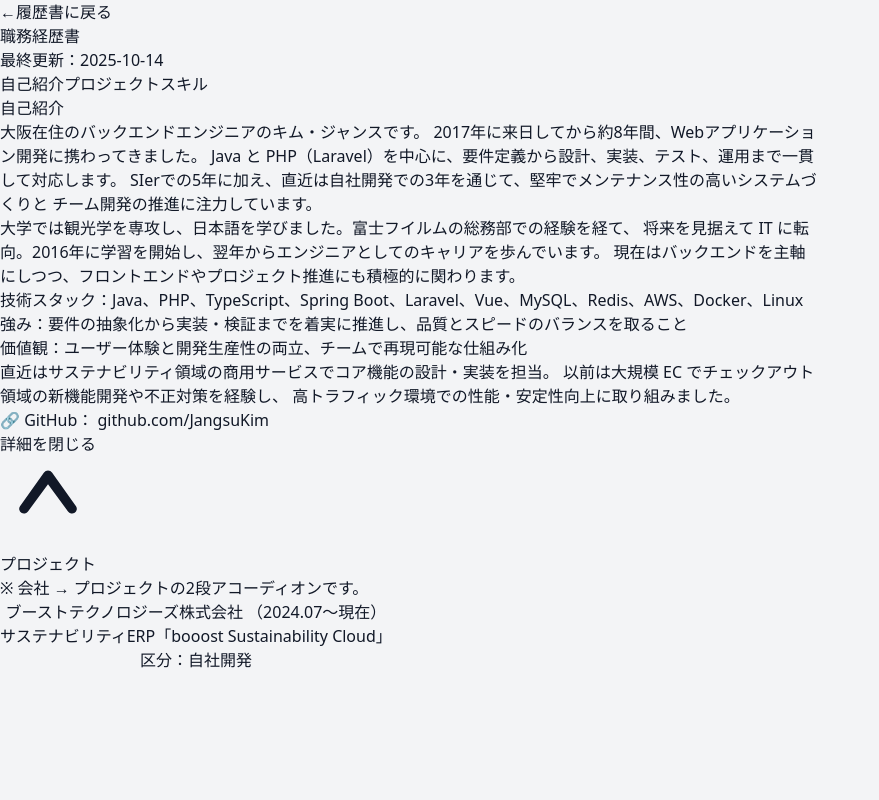
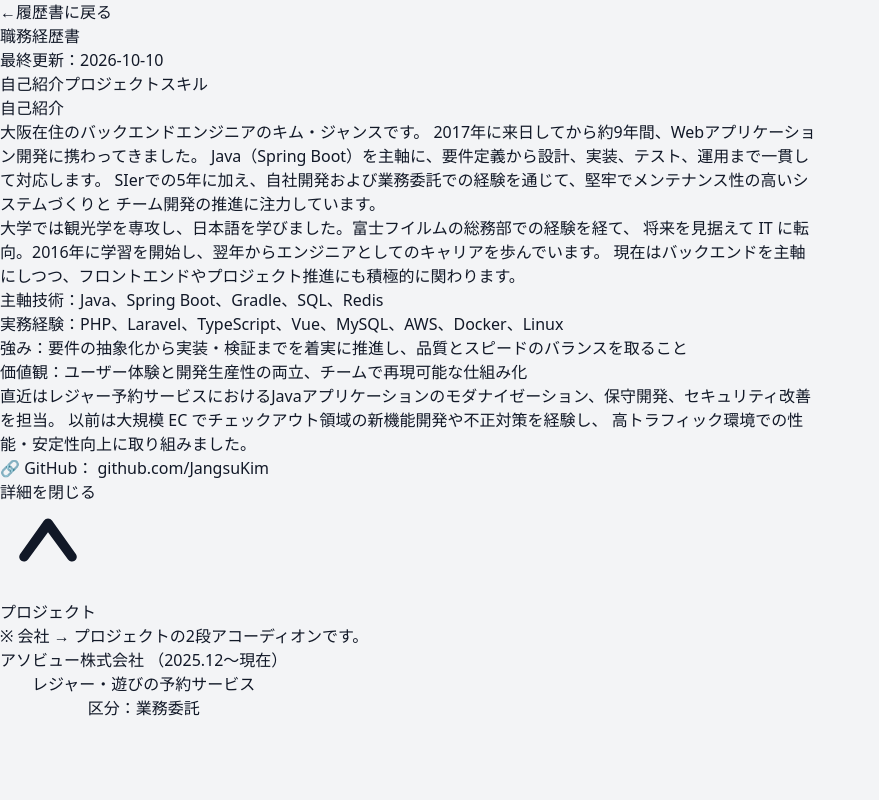
Before and after one commit to JangsuKim/resume, a Vue app in the folder site/: page /career in a window 1280 px wide. Both pictures are taken after a click on the button "詳細を表示". Shown: the top 800 px of the page, without its empty margins (0-879 px from the left). Built offline with nearby package versions, Linux system fonts and the light colour scheme.

Commit message:
feat(career): add Asoview experience

```diff
--- a/site/src/data/career.ts
+++ b/site/src/data/career.ts
@@ -19,21 +19,28 @@ export type CareerCompany = {
   company: string
   period: string
   division?: string
-  roleType: '自社開発' | 'SIer'
+  roleType: '自社開発' | 'SIer' | '業務委託'
   business?: string
   projects: Project[]
 }
 
 export const careerCompanies: CareerCompany[] = [
   {
+    company: 'アソビュー株式会社', period: '2025.12〜現在', roleType: '業務委託', business: 'レジャー・遊びの予約サービス', projects: [
+      { name: 'Java／Gradleモダナイゼーション', period: '2026.01〜2026.04', overview: ['Java 8からJava 25へのアップグレードとビルド環境の更新', 'coupon、point、schedulerの主要パッケージを対象に対応'], phases: ['設計', '開発', 'テスト'], responsibilities: ['Version Catalogによる依存関係管理の標準化', '実装、リグレッションテスト、購買導線の統合テスト'], achievements: ['大きなバージョン差分を伴う改修を一貫して実施し、保守性を向上'], tech: { languages: ['Java', 'Gradle'], others: ['Version Catalog'] } },
+      { name: '顧客向けAsoviewサービスの開発・保守', period: '2026.05〜現在（セキュリティ支援期間を除く）', overview: ['一般顧客向けアプリケーションの保守開発・機能改善'], phases: ['設計', '開発', 'テスト', '運用'], responsibilities: ['SEO向けロケーションページの自動化', 'Google Action Center向けデータの最適化'] },
+      { name: 'パートナー向け予約・商品管理サービスのセキュリティ強化', period: '2026.06〜2026.09（断続的）', overview: ['セキュリティインシデント対応と継続的な脆弱性改善'], phases: ['調査', '設計', '開発', 'テスト', '運用'], responsibilities: ['長期未ログインアカウントの休眠化', '内部APIへのアクセス制御強化', '機密情報管理の改善とXSS対策'], achievements: ['再発防止と継続的なリスク低減を意識した改善を推進'] }
+    ]
+  },
+  {
     company: 'ブーストテクノロジーズ株式会社',
-    period: '2024.07〜現在',
+    period: '2024.07〜2025.12',
     roleType: '自社開発',
     business: 'サステナビリティERP「booost Sustainability Cloud」',
     projects: [
       {
         name: 'GXのERPプログラム開発',
-        period: '2024.07〜現在',
+        period: '2024.07〜2025.12',
         overview: [
           'サステナビリティ経営を支援するプラットフォームの開発・運用',
           '脱炭素経営を推進するWebアプリの設計・実装',
--- a/site/src/views/CareerView.vue
+++ b/site/src/views/CareerView.vue
@@ -33,7 +33,7 @@
 
         <!-- 메타(최종 업데이트, 링크 앵커) -->
         <div class="mt-3 flex items-center justify-between text-xs text-gray-500">
-          <span>最終更新：2025-10-14</span>
+          <span>最終更新：2026-10-10</span>
           <nav class="space-x-4">
             <a href="#intro" class="hover:underline">自己紹介</a>
             <a href="#projects" class="hover:underline">プロジェクト</a>
@@ -48,9 +48,9 @@
             <!-- 要約 -->
             <p>
               大阪在住のバックエンドエンジニアのキム・ジャンスです。
-              2017年に来日してから約8年間、Webアプリケーション開発に携わってきました。
-              Java と PHP（Laravel）を中心に、要件定義から設計、実装、テスト、運用まで一貫して対応します。
-              SIerでの5年に加え、直近は自社開発での3年を通じて、堅牢でメンテナンス性の高いシステムづくりと
+              2017年に来日してから約9年間、Webアプリケーション開発に携わってきました。
+              Java（Spring Boot）を主軸に、要件定義から設計、実装、テスト、運用まで一貫して対応します。
+              SIerでの5年に加え、自社開発および業務委託での経験を通じて、堅牢でメンテナンス性の高いシステムづくりと
               チーム開発の推進に注力しています。
             </p>
 
@@ -64,13 +64,14 @@
                 </p>
 
                 <ul class="list-disc pl-5 space-y-1">
-                  <li><span class="font-medium">技術スタック</span>：Java、PHP、TypeScript、Spring Boot、Laravel、Vue、MySQL、Redis、AWS、Docker、Linux</li>
+                  <li><span class="font-medium">主軸技術</span>：Java、Spring Boot、Gradle、SQL、Redis</li>
+                  <li><span class="font-medium">実務経験</span>：PHP、Laravel、TypeScript、Vue、MySQL、AWS、Docker、Linux</li>
                   <li><span class="font-medium">強み</span>：要件の抽象化から実装・検証までを着実に推進し、品質とスピードのバランスを取ること</li>
                   <li><span class="font-medium">価値観</span>：ユーザー体験と開発生産性の両立、チームで再現可能な仕組み化</li>
                 </ul>
 
                 <p>
-                  直近はサステナビリティ領域の商用サービスでコア機能の設計・実装を担当。
+                  直近はレジャー予約サービスにおけるJavaアプリケーションのモダナイゼーション、保守開発、セキュリティ改善を担当。
                   以前は大規模 EC でチェックアウト領域の新機能開発や不正対策を経験し、
                   高トラフィック環境での性能・安定性向上に取り組みました。
                 </p>
```
